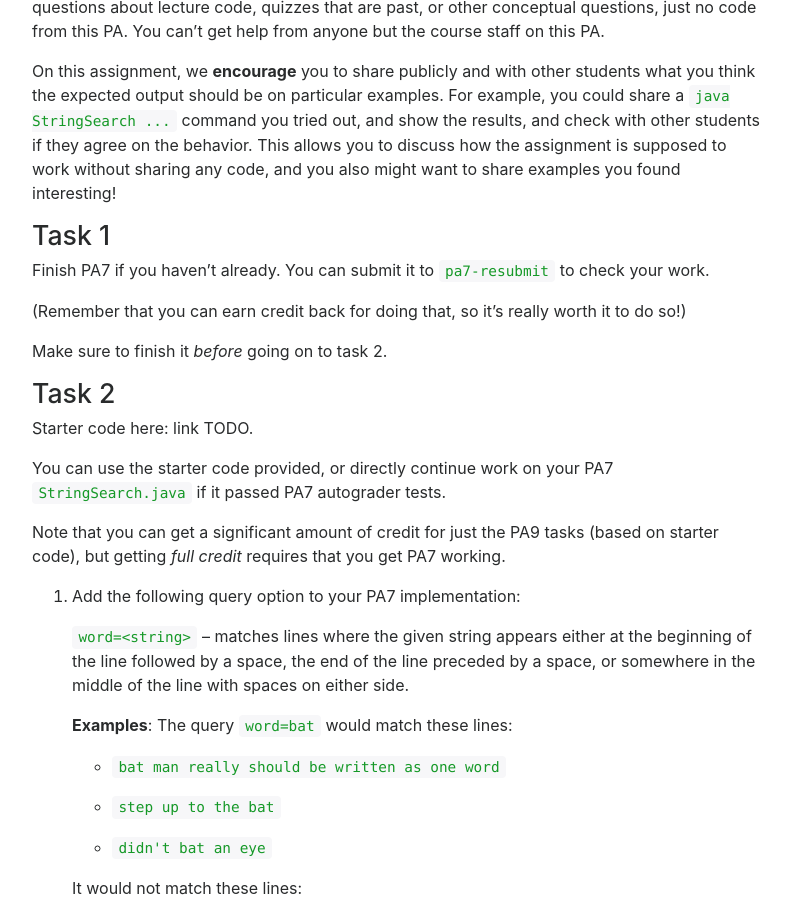
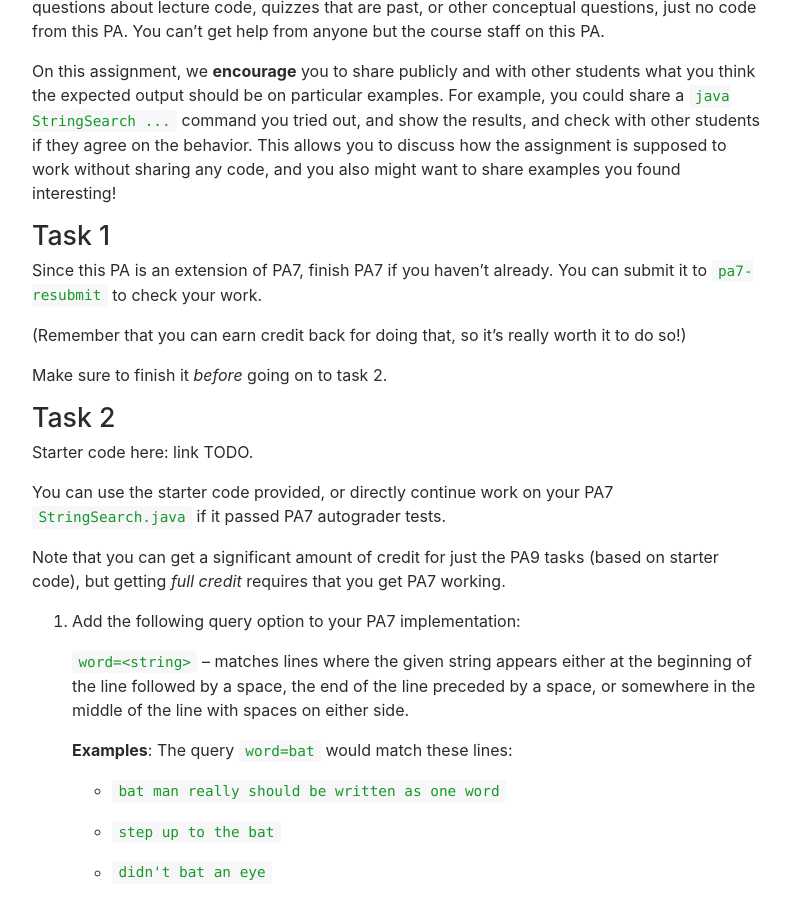
Before and after one commit to ucsd-cse11-s20/ucsd-cse11-s20.github.io, a Jekyll site: the page built from pa9/index.md, in a window 1280 px wide and 900 px high, scrolled down 425 px. Shown: the whole window, without its empty margins (243-1034 px from the left). Built offline with Jekyll 4.4.1, drawn with Linux system fonts in a browser that asks for light colours; nearby versions of some CDN libraries; some of the changed text lies outside the part shown.

Commit message:
Update index.md

```diff
--- a/pa9/index.md
+++ b/pa9/index.md
@@ -31,8 +31,8 @@ interesting!
 
 ## Task 1
 
-Finish PA7 if you haven't already. You can submit it to `pa7-resubmit` to
-check your work.
+Since this PA is an extension of PA7, finish PA7 if you haven't already.
+You can submit it to `pa7-resubmit` to check your work.
 
 (Remember that you can earn credit back for doing that, so it's really worth
 it to do so!)
```
Also changed, not shown: other parts of pa9/index.md (+1 -1 lines).
